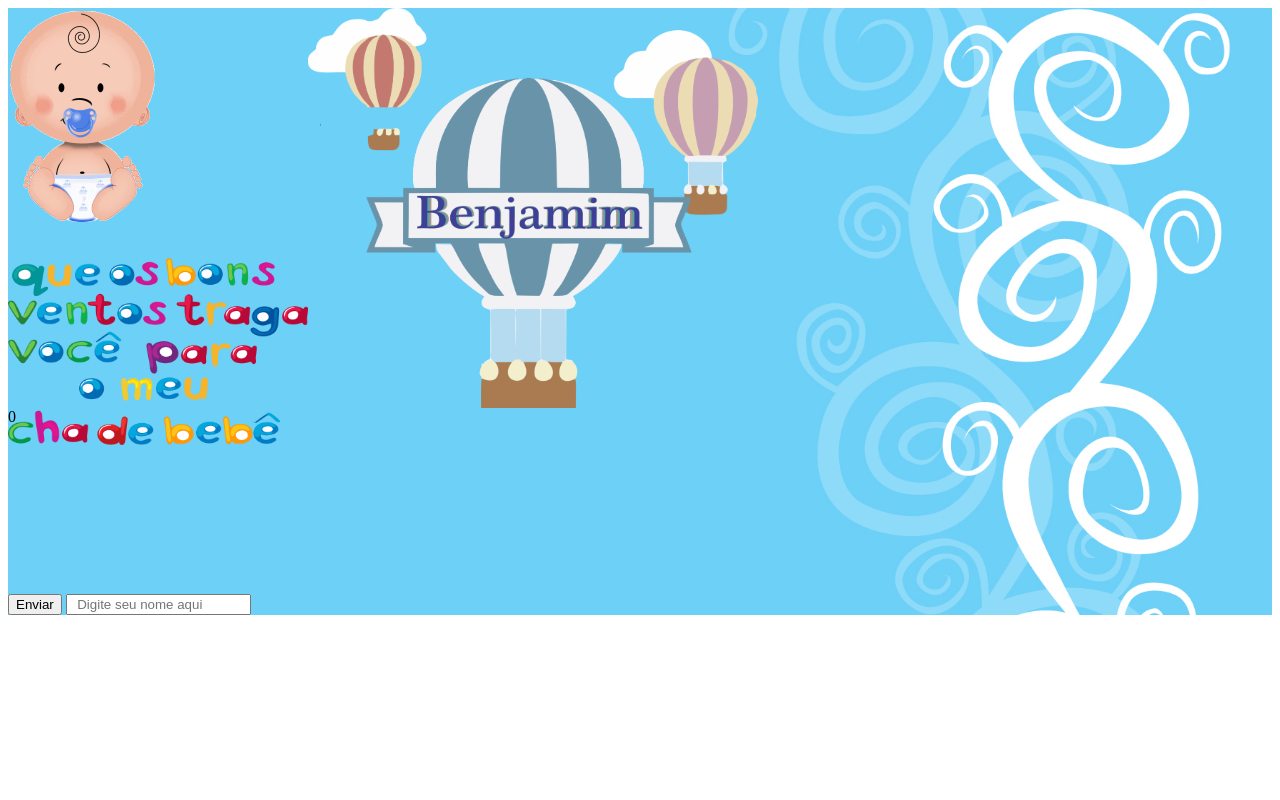
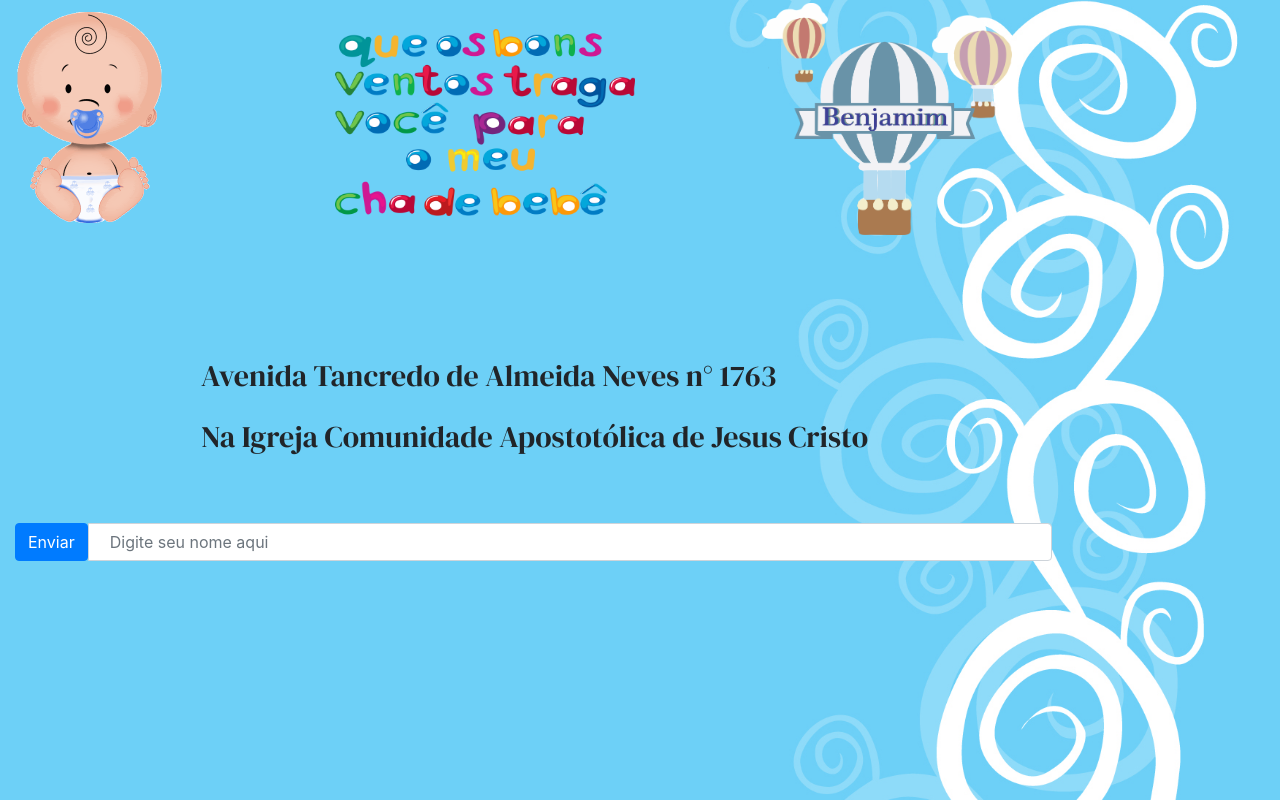
Before and after one commit to Rovani01/chadebebe.github.io, a plain HTML site: page index.html in a window 1280 px wide. Drawn offline with nearby package versions, Linux system fonts and the light colour scheme.

Commit message:
responsive4

```diff
--- a/cha.css
+++ b/cha.css
@@ -1,29 +1,51 @@
-.fundotela{
+body{
 	background-image: url("fundocha.jpg");
 	background-size: cover;
-	background-repeat: no-repeat;
+}
 
-}
 .bebe{
+	margin-top: 5%;
 	background-image: url("Bebe.gif");
 	background-size: 100%;
 	background-repeat: no-repeat;
-	height: 250px;
+	height: 300px;
 	width:150px;
 }
 .balao1{
+	margin-top: 1%;
 	background-image: url("Balao1.png");
-	background-size: cover;
+	background-size: 100%;
 	background-repeat: no-repeat;
-	height: 400px;
-	width: 450px;
-	margin-left: 300px;
+	height:350px;
+	width: 250px;
+
 
 }
 .frase1{
+	margin-top: 10%;
 	background-image: url("frase2.png");
 	background-size: 100%;
 	background-repeat: no-repeat;
 	height: 300px;
 	width:300px;
 }
+.Endereco{
+	margin-left:20%;
+	font-family: 'DM Serif Display', serif;
+	font-size: 30px;
+
+}
+.pando1{
+background-image: url("pando1.jpg");
+background-size: cover;
+height: 250px;
+width: 700px;
+}
+.pando2{
+	background-image: url("pando2.jpg");
+	background-size: cover;
+}
+.pando3{
+	background-image: url("pando3.jpg");
+	background-size: cover;
+}
--- a/index.html
+++ b/index.html
@@ -2,35 +2,40 @@
 <html>
 <head>
 	<title>  Cha de Bêbe  </title>
-	<!-- <meta name="viewport" content="width=device-width,initial-scale=1.0"> -->
+	<meta charset="utf-8">
 	<link rel="stylesheet" type="text/css" href="cha.css">
-	<script src="https://code.jquery.com/jquery-3.3.1.slim.min.js" integrity="sha384-q8i/X+965DzO0rT7abK41JStQIAqVgRVzpbzo5smXKp4YfRvH+8abtTE1Pi6jizo" crossorigin="anonymous"></script>
-	<script src="https://cdnjs.cloudflare.com/ajax/libs/popper.js/1.14.7/umd/popper.min.js" integrity="sha384-UO2eT0CpHqdSJQ6hJty5KVphtPhzWj9WO1clHTMGa3JDZwrnQq4sF86dIHNDz0W1" crossorigin="anonymous"></script>
-	<script src="https://stackpath.bootstrapcdn.com/bootstrap/4.3.1/js/bootstrap.min.js" integrity="sha384-JjSmVgyd0p3pXB1rRibZUAYoIIy6OrQ6VrjIEaFf/nJGzIxFDsf4x0xIM+B07jRM" crossorigin="anonymous"></script>
+	<link rel="stylesheet" href="https://maxcdn.bootstrapcdn.com/bootstrap/4.0.0/css/bootstrap.min.css" integrity="sha384-Gn5384xqQ1aoWXA+058RXPxPg6fy4IWvTNh0E263XmFcJlSAwiGgFAW/dAiS6JXm" crossorigin="anonymous">
+	<link href="https://fonts.googleapis.com/css?family=DM+Serif+Display&display=swap" rel="stylesheet">
+	<script src="https://code.jquery.com/jquery-3.2.1.slim.min.js" integrity="sha384-KJ3o2DKtIkvYIK3UENzmM7KCkRr/rE9/Qpg6aAZGJwFDMVNA/GpGFF93hXpG5KkN" crossorigin="anonymous"></script>
 </head>
 <body>
 	<div class="container-fluid">
-		<div class="row fundotela">
-			<div class="col-md-12">
-				<div class=""></div>
-					<div class="col-md-12">
-						<div class="bebe">
-							<div class="col-md-8">
-						<div class="balao1"></div>	0
-					</div>
+		<div class="row justify-content-md">
+			<div class="col-md-2 ">
+				<div class="bebe"></div>
+			</div>
+			<div class="col-md-3 offset-1">
+				<div class="frase1"></div>
+			</div>
+			<div class="col-md-3 offset-1">
+				<div class="balao1"></div>
+			</div>
+		</div>
+		<div class="row">
+			<div class="col-md-9">
+				<div class="Endereco">
+					<p> Avenida Tancredo de Almeida Neves n° 1763</p>
+					<p> Na Igreja Comunidade Apostotólica de Jesus Cristo</p>
 				</div>
 			</div>
-			<div class="col-md-">
-				<div class="frase1"></div>
-			</div><br><br>
-			<div class="col-md-5">
+		</div><br><br>
+		<div class="row">
+			<div class="col-md-10">
 				<div class="input-group">
-					<button type="text" class="btn btn-primary" class="form-control"> Enviar </button>
-					<input type="text" name="" placeholder="  Digite seu nome aqui " class="form-control">
-				</div>
+				<button type="text" class="btn btn-primary" class="form-control"> Enviar </button>
+				<input type="text" name="" placeholder="  Digite seu nome aqui" class="form-control" >
 			</div>
 		</div>
 	</div>
 </body>
-
 </html>
```
Also changed, not shown: pando1.jpg (added), pando2.jpg (added), pando3.jpg (added), pando4.jpg (added).
